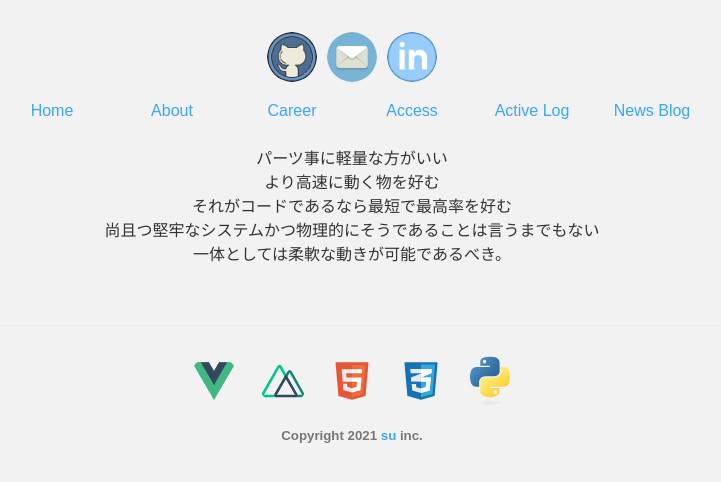
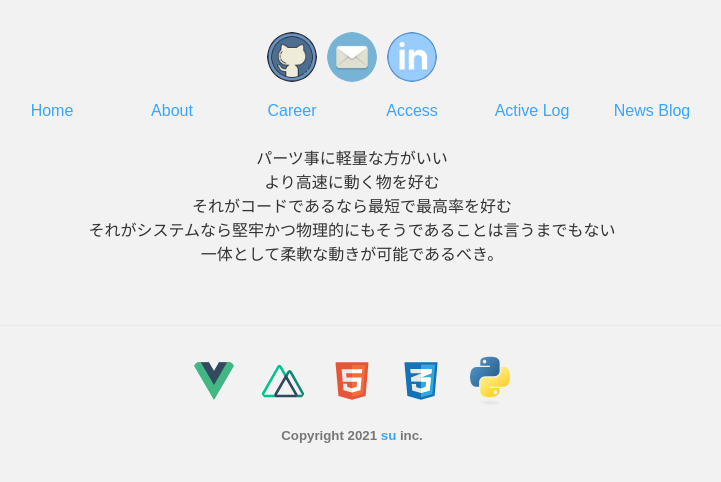
Before and after one commit to opepelab/Vuexsu, a Nuxt app: page /about in a window 1280 px wide. Shown: the top 482 px of the page, without its empty margins (320-1041 px from the left). Built offline with nearby package versions, Linux system fonts and the light colour scheme.

Commit message:
first commit

```diff
--- a/pages/about.vue
+++ b/pages/about.vue
@@ -3,8 +3,8 @@
     パーツ事に軽量な方がいい<br>
     より高速に動く物を好む<br>
     それがコードであるなら最短で最高率を好む<br>
-    尚且つ堅牢なシステムかつ物理的にそうであることは言うまでもない<br>
-    一体としては柔軟な動きが可能であるべき。<br>
+    それがシステムなら堅牢かつ物理的にもそうであることは言うまでもない<br>
+    一体として柔軟な動きが可能であるべき。<br>
   </main>
 </template>
 
```
